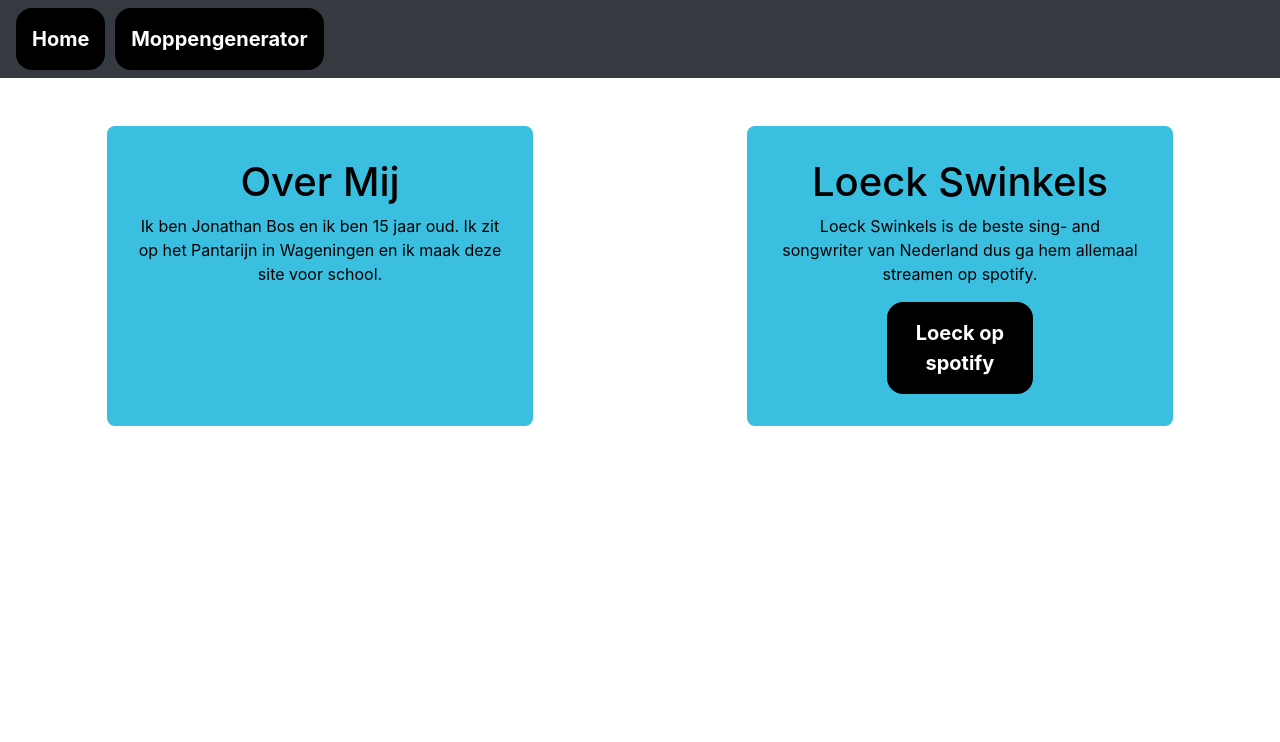
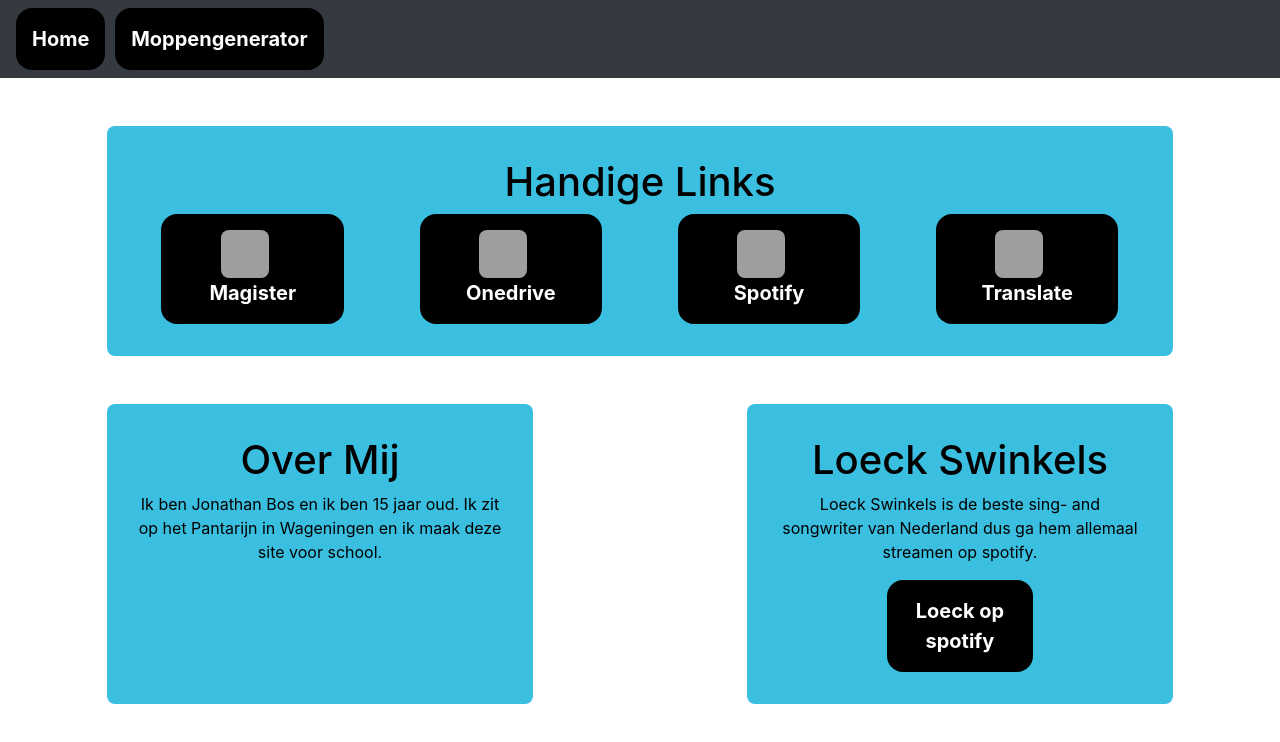
Before and after one commit to JonathanBos8/JonathanBos8, a plain HTML site: page index.html in a window 1280 px wide. Drawn offline with nearby package versions, Linux system fonts and the light colour scheme; grey boxes are pictures that could not be loaded.

Commit message:
7-12-2019 #1

```diff
--- a/css.css
+++ b/css.css
@@ -23,7 +23,7 @@
   transition: background-color .8s;
 }
 .button:hover {
-	background-color: #cc0000;
+	background-color: #454752;
   border: 8px solid black;
 }
 .Loeck {
@@ -35,3 +35,18 @@
   width: 40%;
   margin-left: calc(50% - 20%);
 }
+.handigeLinks {
+  padding: 2rem;
+  background-color: #3abfe0;
+  border-radius: .5rem;
+}
+.shortcutsimg {
+    width: 3rem;
+    margin-right: 1rem;
+    height: 3rem;
+    border-radius: .5rem;
+}
+.linkbutton {
+  width: 80%;
+  margin-left: calc(50% - 40%);
+}
--- a/index.html
+++ b/index.html
@@ -27,14 +27,42 @@
 </nav>
   <div class="container-fluid">
     <div class="row" style="color:transparent">d</div>
-      <div class="row" style="color:transparent">d</div>
+    <div class="row" style="color:transparent">d</div>
+    <div class="row">
+      <div class="col-md-1" style="color:transparent;">d</div>
+      <div class="col-md-10 handigeLinks">
+        <h1>Handige Links</h1>
       <div class="row">
-      <div class="col-md-1" style="color:transparent;">d</div>
-      <div class="col-md-4 overMij">
-        <h1>Over Mij</h1>
-        <p>Ik ben Jonathan Bos en ik ben 15 jaar oud. Ik zit op het Pantarijn in Wageningen en ik maak deze site voor school.</p>
+      <div class="col-md-3">
+        <button class="button linkbutton" onclick="window.open('https://pantarijn.magister.net')">
+        <img src="http://www.cygnusgymnasium.nl/images/afbeeldingen/beeldmerk/logo_magister_6-1.jpg" alt="" class="shortcutsimg">Magister</button>
       </div>
+      <div class="col-md-3">
+        <button class="button linkbutton" onclick="window.open('https://onedrive.live.com/about/en-us/signin/')">
+				<img src="https://static.seniorweb.nl/uploadedImages/wwwseniorwebnl/Thema/Internet/Online_gegevens_bewaren/wat-is-onedrive.png" alt="" class="shortcutsimg">Onedrive</button>
+      </div>
+      <div class="col-md-3">
+        <button class="button linkbutton" onclick="window.open('https://open.spotify.com/')">
+				<img src="http://www.scdn.co/i/_global/twitter_card-default.jpg" alt="" class="shortcutsimg">Spotify</button>
+      </div>
+      <div class="col-md-3">
+        <button class="button linkbutton" onclick="window.open('https://translate.google.com/?hl=nl')">
+				<img src="https://encrypted-tbn0.gstatic.com/images?q=tbn:ANd9GcTFpz7qda65KzFFp0d2iPQgiObh2VF7NoZ46ZKda92ucnyfTuuF&s" alt="" class="shortcutsimg">Translate</button>
+      </div>
+    </div>
+    </div>
+    </div>
+    <div class="row" style="color:transparent">d</div>
+    <div class="row" style="color:transparent">d</div>
+<!--Over Mij-->
+      <div class="row">
+        <div class="col-md-1" style="color:transparent;">d</div>
+        <div class="col-md-4 overMij">
+          <h1>Over Mij</h1>
+          <p>Ik ben Jonathan Bos en ik ben 15 jaar oud. Ik zit op het Pantarijn in Wageningen en ik maak deze site voor school.</p>
+        </div>
       <div class="col-md-2" style="color:transparent;">d</div>
+<!--Loeck Swinkels-->
       <div class="col-md-4 Loeck">
         <h1>Loeck Swinkels</h1>
         <p>Loeck Swinkels is de beste sing- and songwriter van Nederland dus ga hem allemaal streamen op spotify.</p>
--- a/moppengenerator/css.css
+++ b/moppengenerator/css.css
@@ -35,3 +35,9 @@
 #Mop {
   text-align: center;
 }
+.smiley {
+  width: 200px;
+  height: 200px;
+  margin-top: 100px;
+  margin-left: 50px;
+}
```
Also changed, not shown: moppengenerator/index.html (+6 -1 lines).
